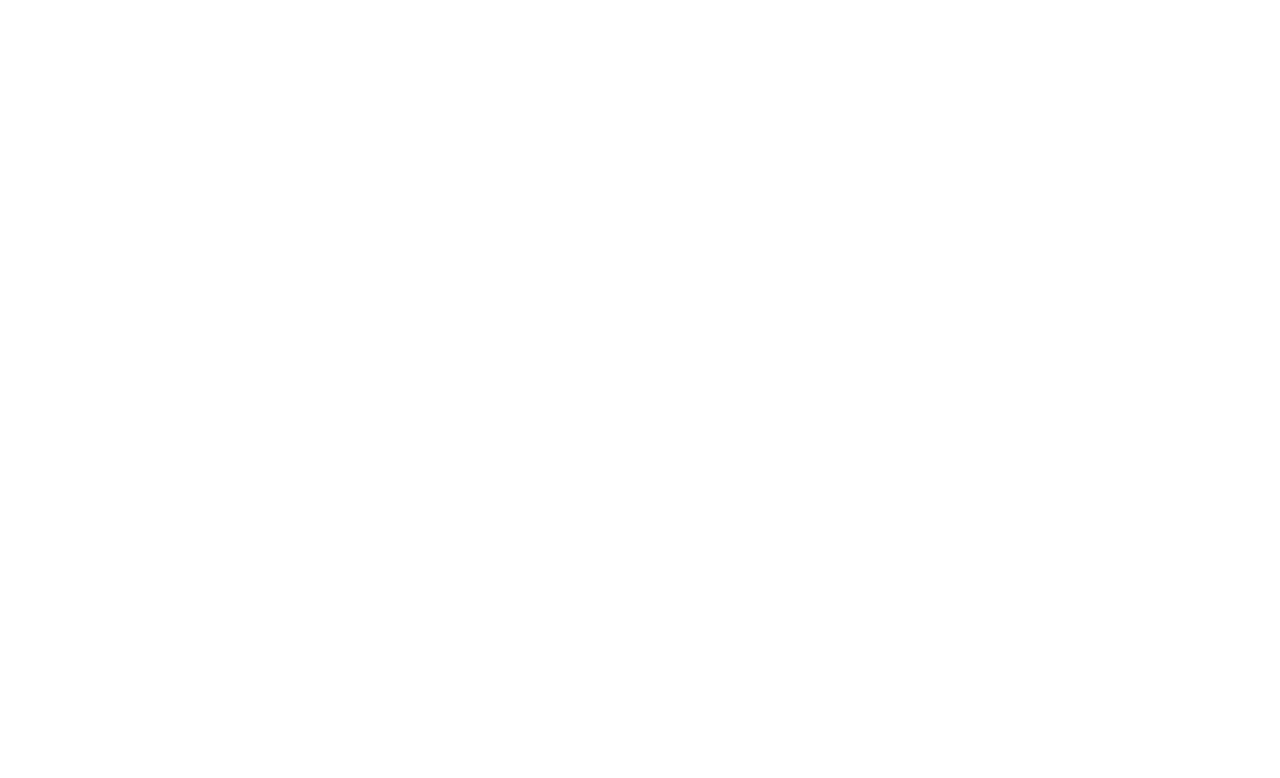
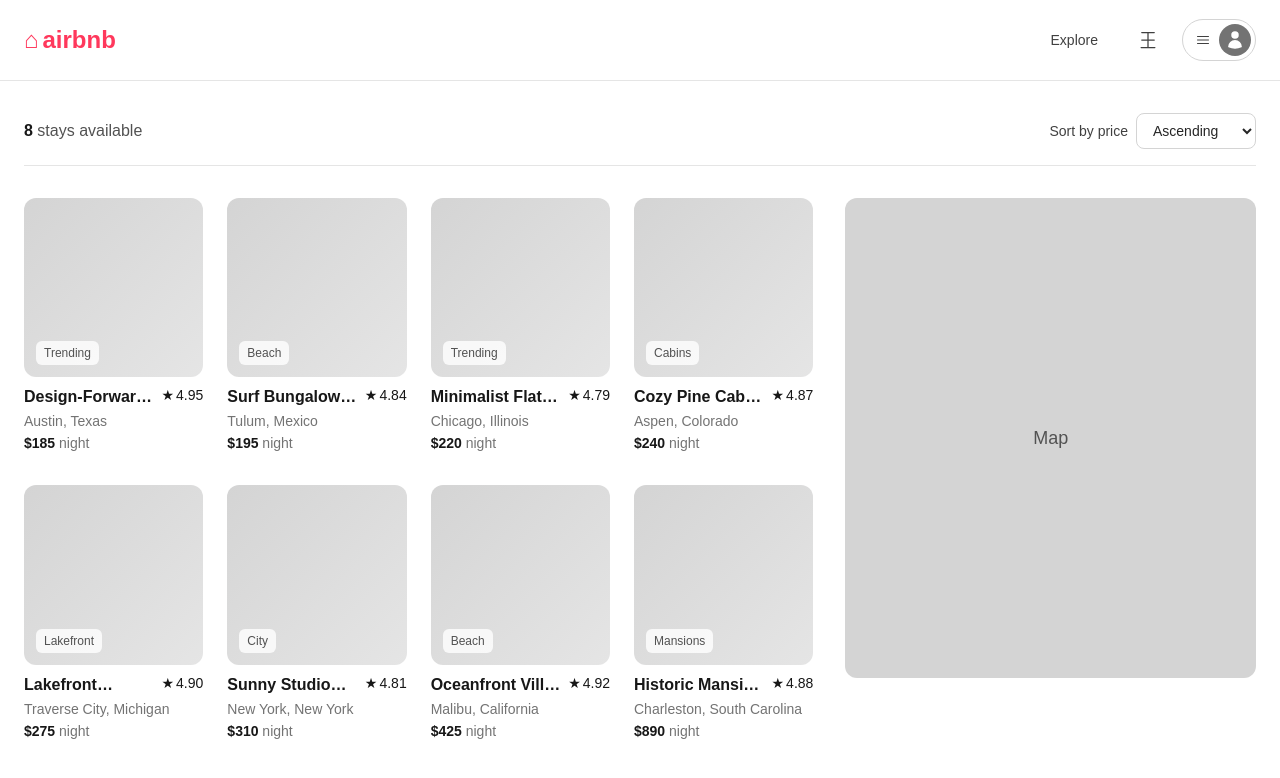
Before and after one commit to DAC-004/airbnb-ui-clone, a Next.js app: page /catalog in a window 1280 px wide. Shown: the top 778 px of the page. Built offline with nearby package versions, Linux system fonts and the light colour scheme.

Commit message:
Implement catalog page with sorting and map placeholder

```diff
--- a/app/catalog/page.tsx
+++ b/app/catalog/page.tsx
@@ -1,5 +1,48 @@
+"use client";
+
+import { useMemo, useState } from "react";
+import Navbar from "@/components/Navbar";
+import CatalogHeader, { type SortOrder } from "@/components/CatalogHeader";
+import ListingGrid from "@/components/ListingGrid";
+import MapPlaceholder from "@/components/MapPlaceholder";
+import { listings as mockListings } from "@/data/listings";
+
 const CatalogPage = () => {
-  return <main />;
+  const [sortOrder, setSortOrder] = useState<SortOrder>("asc");
+
+  const sortedListings = useMemo(() => {
+    return [...mockListings].sort((a, b) => {
+      if (sortOrder === "asc") {
+        return a.pricePerNight - b.pricePerNight;
+      }
+
+      return b.pricePerNight - a.pricePerNight;
+    });
+  }, [sortOrder]);
+
+  return (
+    <div className="min-h-screen bg-white">
+      <Navbar />
+
+      <main className="mx-auto max-w-7xl px-4 py-6 md:px-6 md:py-8">
+        <CatalogHeader
+          resultCount={sortedListings.length}
+          sortOrder={sortOrder}
+          onSortChange={setSortOrder}
+        />
+
+        <div className="mt-6 flex flex-col gap-6 md:mt-8 md:flex-row md:items-start md:gap-8">
+          <section className="w-full md:flex-1">
+            <ListingGrid listings={sortedListings} />
+          </section>
+
+          <aside className="w-full md:sticky md:top-24 md:w-2/5 md:shrink-0 lg:w-1/3">
+            <MapPlaceholder />
+          </aside>
+        </div>
+      </main>
+    </div>
+  );
 };
 
 export default CatalogPage;
--- a/components/CatalogHeader.tsx
+++ b/components/CatalogHeader.tsx
@@ -14,7 +14,7 @@
   onSortChange,
 }: CatalogHeaderProps) => {
   return (
-    <div className="flex flex-col gap-3 border-b border-neutral-200 pb-4 sm:flex-row sm:items-center sm:justify-between">
+    <div className="flex flex-col gap-3 border-b border-neutral-200 pb-4 md:flex-row md:items-center md:justify-between">
       <p className="text-sm text-neutral-600 md:text-base">
         <span className="font-semibold text-neutral-900">{resultCount}</span>{" "}
         {resultCount === 1 ? "stay" : "stays"} available
@@ -35,8 +35,8 @@
           }
           className="rounded-lg border border-neutral-300 bg-white px-3 py-2 text-sm text-neutral-800 outline-none focus:border-neutral-800"
         >
-          <option value="asc">Low to high</option>
-          <option value="desc">High to low</option>
+          <option value="asc">Ascending</option>
+          <option value="desc">Descending</option>
         </select>
       </div>
     </div>
--- a/components/MapPlaceholder.tsx
+++ b/components/MapPlaceholder.tsx
@@ -1,26 +1,10 @@
 const MapPlaceholder = () => {
   return (
     <div
-      className="flex h-64 w-full flex-col items-center justify-center rounded-xl border border-neutral-200 bg-neutral-100 md:h-full md:min-h-[480px]"
+      className="flex h-64 w-full items-center justify-center rounded-xl bg-neutral-300 md:h-full md:min-h-[480px]"
       aria-label="Map placeholder"
     >
-      <svg
-        xmlns="http://www.w3.org/2000/svg"
-        viewBox="0 0 24 24"
-        fill="none"
-        stroke="currentColor"
-        strokeWidth="1.5"
-        className="mb-3 h-10 w-10 text-neutral-400"
-        aria-hidden="true"
-      >
-        <path
-          strokeLinecap="round"
-          strokeLinejoin="round"
-          d="M9 6.75V15m6-6v8.25m.503 3.498 4.875-2.437c.381-.19.622-.58.622-1.006V4.82c0-.836-.88-1.38-1.628-1.006l-3.869 1.934c-.317.159-.69.159-1.006 0L9.503 3.252a1.125 1.125 0 00-1.006 0L3.622 5.689C3.24 5.88 3 6.27 3 6.695V19.18c0 .836.88 1.38 1.628 1.006l3.869-1.934c.317-.159.69-.159 1.006 0l4.994 2.497c.317.158.69.158 1.006 0z"
-        />
-      </svg>
-      <p className="text-sm font-medium text-neutral-500">Map area</p>
-      <p className="mt-1 text-xs text-neutral-400">Interactive map coming soon</p>
+      <p className="text-lg font-medium text-neutral-600">Map</p>
     </div>
   );
 };
```
